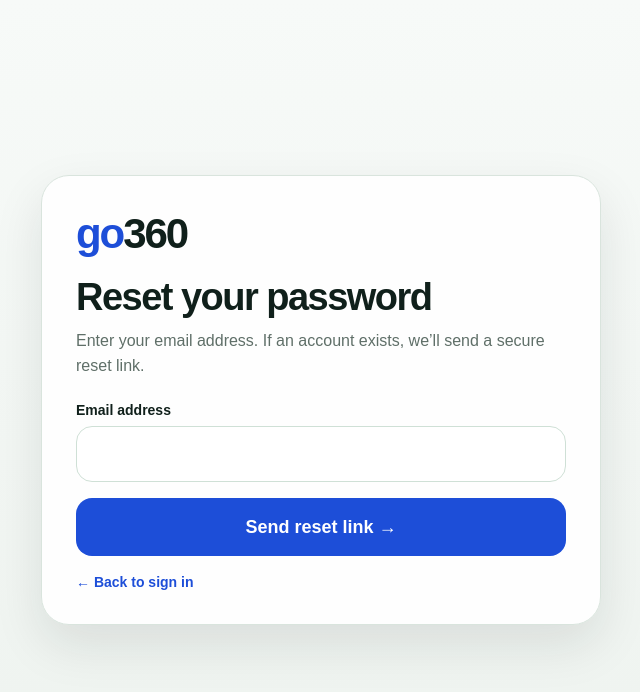
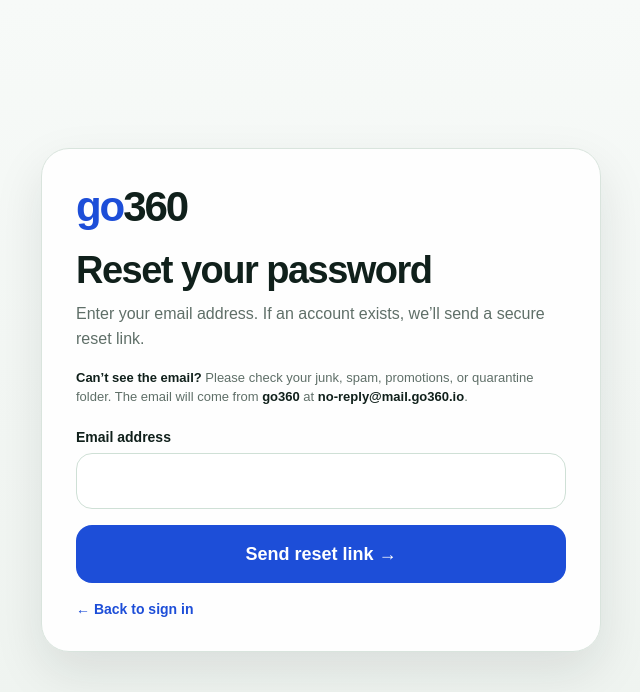
Before and after one commit to ezechiana/qrma-report-engine, a FastAPI app: page /forgot-password in a window 1280 px wide. Shown: the top 692 px of the page, without its empty margins (319-959 px from the left). Run offline with FastAPI, Linux system fonts and the light colour scheme; parts of the project's set-up code (start-up, migrations or seed data) failed here and were passed over.

Commit message:
Updated Forgot password message
Co-authored-by: Cursor <cursoragent@cursor.com>

```diff
--- a/app/templates/forgot_password.html
+++ b/app/templates/forgot_password.html
@@ -3,10 +3,10 @@
 <style>
 :root{--bg:#eef3ef;--panel:#ffffff;--text:#10201b;--muted:#5f6f68;--line:#d9e4dd;--blue:#1d4ed8;--blue-dark:#1e40af;--danger:#b42318;--danger-bg:#fef3f2;--success:#065f46;--success-bg:#ecfdf5;--shadow:0 20px 50px rgba(16,32,27,.10)}
 *{box-sizing:border-box} html,body{margin:0;min-height:100%;font-family:Arial,sans-serif;color:var(--text);background:linear-gradient(180deg,#f7faf8 0%,#eef3ef 100%)}
-.auth-page{min-height:100vh;display:flex;align-items:center;justify-content:center;padding:24px}.auth-card{width:100%;max-width:560px;background:rgba(255,255,255,.92);border:1px solid var(--line);border-radius:28px;box-shadow:var(--shadow);padding:34px}.logo{font-size:42px;font-weight:900;letter-spacing:-.05em;margin-bottom:18px}.logo span{color:var(--blue)}h1{margin:0 0 10px;font-size:38px;letter-spacing:-.04em}.muted{color:var(--muted);line-height:1.55;margin:0 0 24px}.field{margin-bottom:16px}.field label{display:block;margin-bottom:8px;font-weight:800;font-size:14px}.field input{width:100%;height:56px;padding:0 16px;border:1px solid #cfe0d6;border-radius:16px;font-size:16px;background:#fff}.field input:focus{outline:none;border-color:var(--blue);box-shadow:0 0 0 4px rgba(29,78,216,.10)}.btn{width:100%;height:58px;border:none;border-radius:16px;background:var(--blue);color:white;font-size:18px;font-weight:900;cursor:pointer}.btn:hover{background:var(--blue-dark)}.message{display:none;margin-bottom:16px;padding:13px 15px;border-radius:14px;line-height:1.45}.message.error{background:var(--danger-bg);border:1px solid #fecdca;color:var(--danger)}.message.success{background:var(--success-bg);border:1px solid #bbf7d0;color:var(--success)}.links{margin-top:18px;color:var(--muted);font-size:14px}.links a{color:var(--blue);font-weight:800;text-decoration:none}.hint{font-size:13px;color:var(--muted);line-height:1.45;margin-top:10px}
+.auth-page{min-height:100vh;display:flex;align-items:center;justify-content:center;padding:24px}.auth-card{width:100%;max-width:560px;background:rgba(255,255,255,.92);border:1px solid var(--line);border-radius:28px;box-shadow:var(--shadow);padding:34px}.logo{font-size:42px;font-weight:900;letter-spacing:-.05em;margin-bottom:18px}.logo span{color:var(--blue)}h1{margin:0 0 10px;font-size:38px;letter-spacing:-.04em}.muted{color:var(--muted);line-height:1.55;margin:0 0 18px}.field{margin-bottom:16px}.field label{display:block;margin-bottom:8px;font-weight:800;font-size:14px}.field input{width:100%;height:56px;padding:0 16px;border:1px solid #cfe0d6;border-radius:16px;font-size:16px;background:#fff}.field input:focus{outline:none;border-color:var(--blue);box-shadow:0 0 0 4px rgba(29,78,216,.10)}.btn{width:100%;height:58px;border:none;border-radius:16px;background:var(--blue);color:white;font-size:18px;font-weight:900;cursor:pointer}.btn:hover{background:var(--blue-dark)}.message{display:none;margin-bottom:16px;padding:13px 15px;border-radius:14px;line-height:1.45}.message.error{background:var(--danger-bg);border:1px solid #fecdca;color:var(--danger)}.message.success{background:var(--success-bg);border:1px solid #bbf7d0;color:var(--success)}.links{margin-top:18px;color:var(--muted);font-size:14px}.links a{color:var(--blue);font-weight:800;text-decoration:none}.hint{font-size:13px;color:var(--muted);line-height:1.45;margin:12px 0 22px}.hint strong{color:var(--text)}
 </style>
 </head>
-<body><main class="auth-page"><div class="auth-card"><div class="logo"><span>go</span>360</div><h1>Reset your password</h1><p class="muted">Enter your email address. If an account exists, we’ll send a secure reset link.</p><div id="message" class="message"></div><form id="forgot-form"><div class="field"><label>Email address</label><input id="email" type="email" autocomplete="email" required /></div><button class="btn" type="submit">Send reset link →</button></form><div class="links"><a href="/login">← Back to sign in</a></div></div></main><script>
+<body><main class="auth-page"><div class="auth-card"><div class="logo"><span>go</span>360</div><h1>Reset your password</h1><p class="muted">Enter your email address. If an account exists, we’ll send a secure reset link.</p><p class="hint"><strong>Can’t see the email?</strong> Please check your junk, spam, promotions, or quarantine folder. The email will come from <strong>go360</strong> at <strong>no-reply@mail.go360.io</strong>.</p><div id="message" class="message"></div><form id="forgot-form"><div class="field"><label>Email address</label><input id="email" type="email" autocomplete="email" required /></div><button class="btn" type="submit">Send reset link →</button></form><div class="links"><a href="/login">← Back to sign in</a></div></div></main><script>
 function show(type,msg){const el=document.getElementById('message');el.className='message '+type;el.textContent=msg;el.style.display='block';}
-document.getElementById('forgot-form').addEventListener('submit',async(e)=>{e.preventDefault();const email=document.getElementById('email').value.trim();const res=await fetch('/auth/forgot-password',{method:'POST',headers:{'Content-Type':'application/json'},body:JSON.stringify({email})});const data=await res.json().catch(()=>({}));show(res.ok?'success':'error',data.message||data.detail||'If an account exists, a reset link has been sent.');if(data.dev_reset_url){console.log('Development reset link:',data.dev_reset_url);}});
+document.getElementById('forgot-form').addEventListener('submit',async(e)=>{e.preventDefault();const email=document.getElementById('email').value.trim();const res=await fetch('/auth/forgot-password',{method:'POST',headers:{'Content-Type':'application/json'},body:JSON.stringify({email})});const data=await res.json().catch(()=>({}));show(res.ok?'success':'error',data.message||data.detail||'If an account exists, a reset link has been sent. Please check your inbox, junk, spam, promotions, or quarantine folder.');if(data.dev_reset_url){console.log('Development reset link:',data.dev_reset_url);}});
 </script></body></html>
```
